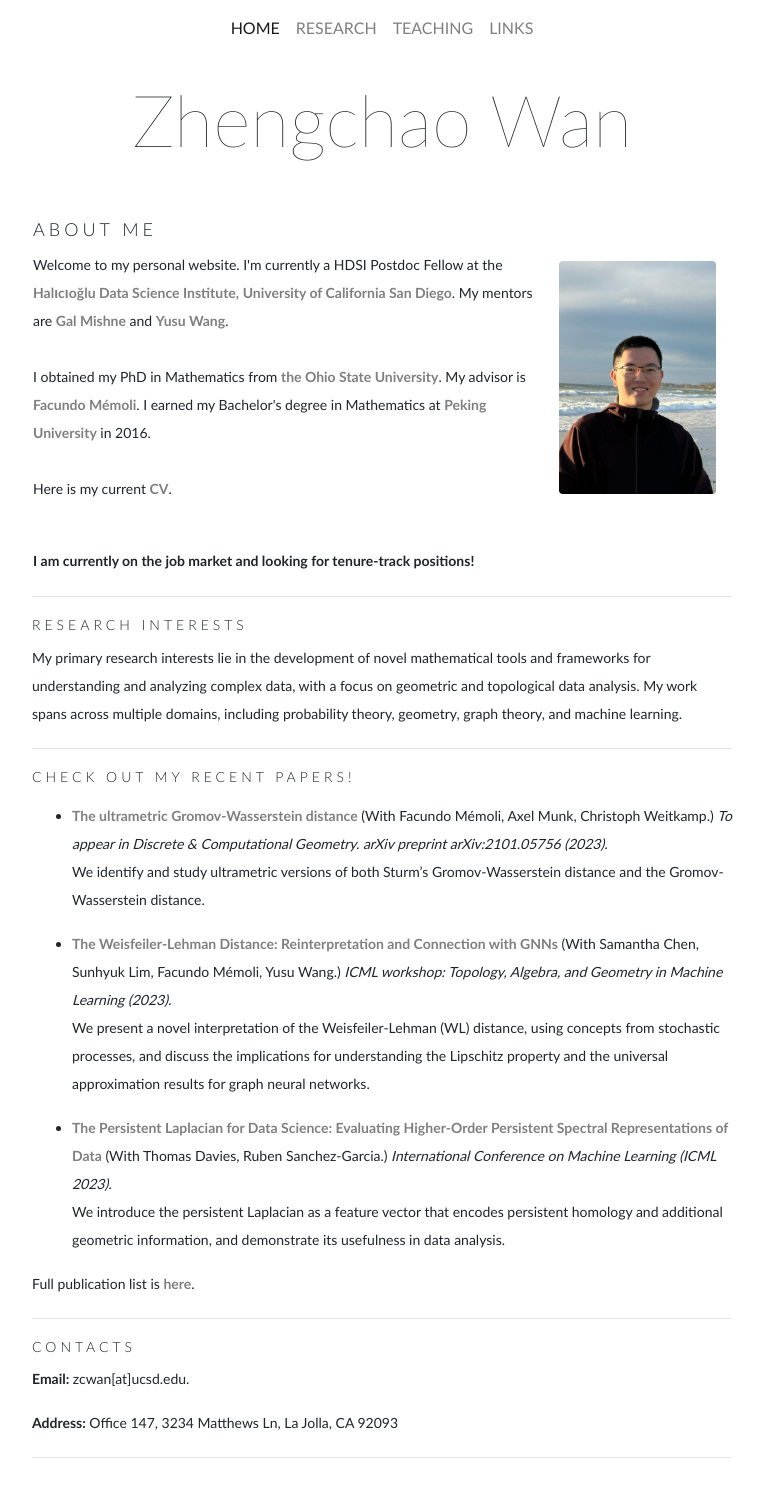
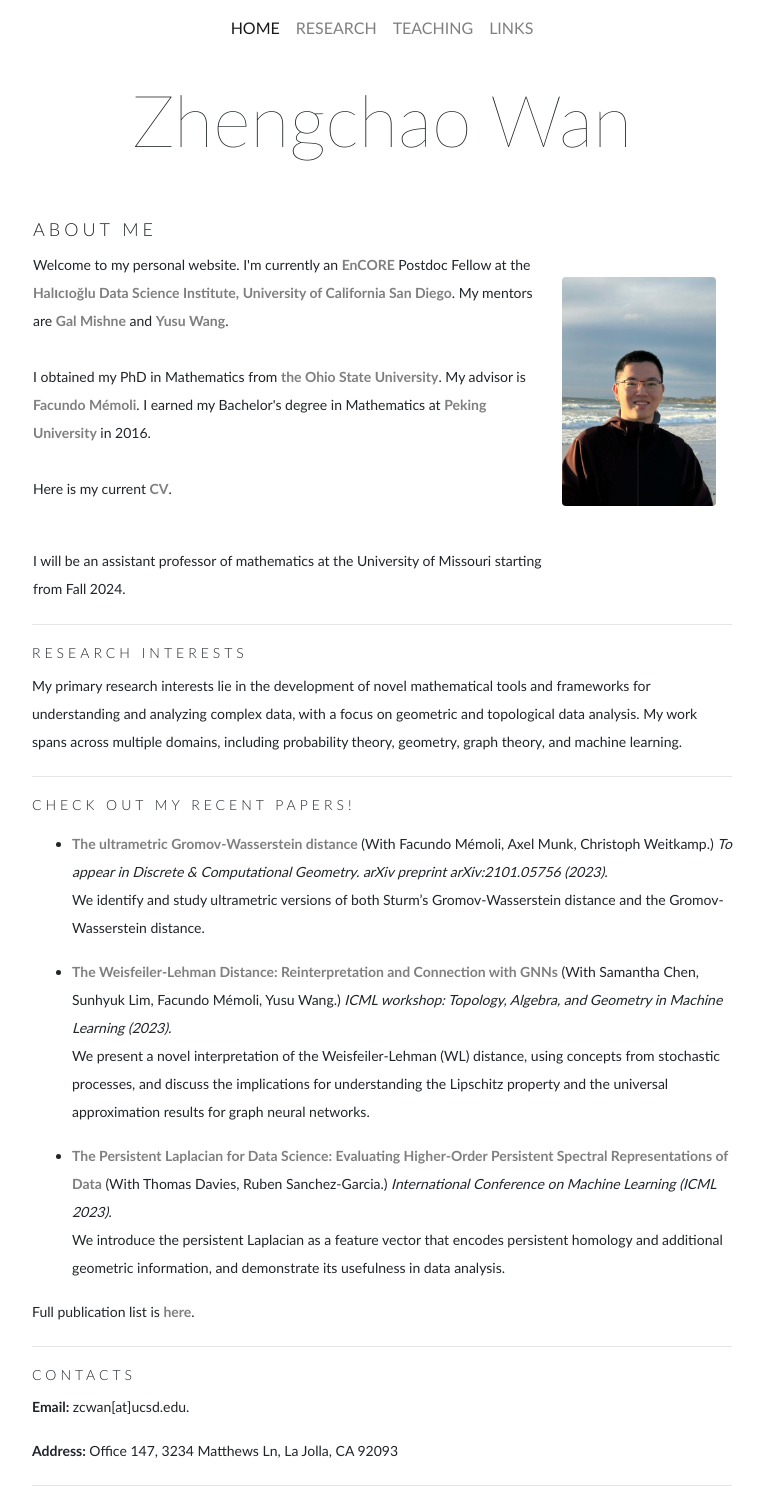
Before and after one commit to ZhengchaoW/ZhengchaoW.github.io, a Jekyll site: the page built from index.html, in a window 1280 px wide. Shown: the whole page, without its empty margins (258-1022 px from the left). Built offline with Jekyll 4.4.1, drawn with Linux system fonts in a browser that asks for light colours; before the commit the page ends 1458 px from its top, so only the background shows below that.

Commit message:
update index

```diff
--- a/index.html
+++ b/index.html
@@ -10,7 +10,7 @@ active: home
               <td>
                   <section>
                     <p><h2>About me</h2>
-                      Welcome to my personal website. I'm currently a HDSI Postdoc Fellow at the <a href="https://datascience.ucsd.edu"> Halιcιoğlu Data Science Institute,</a> <a href="https://www.ucsd.edu"> University of California San Diego</a>. My mentors are <a href="http://mishne.ucsd.edu">Gal Mishne</a> and <a href="http://yusu.belkin-wang.org">Yusu Wang</a>.
+                      Welcome to my personal website. I'm currently an <a href=""https://encore.ucsd.edu"> EnCORE </a> Postdoc Fellow at the <a href="https://datascience.ucsd.edu"> Halιcιoğlu Data Science Institute,</a> <a href="https://www.ucsd.edu"> University of California San Diego</a>. My mentors are <a href="http://mishne.ucsd.edu">Gal Mishne</a> and <a href="http://yusu.belkin-wang.org">Yusu Wang</a>.
                       <br>
                       <br>
                       I obtained my PhD in Mathematics from <a href="https://math.osu.edu">the Ohio State University</a>. My advisor is <a href="http://facundo-memoli.org">Facundo Mémoli</a>. I earned my Bachelor's degree in Mathematics at <a href="https://www.math.pku.edu.cn">Peking University</a> in 2016.
@@ -18,7 +18,7 @@ active: home
                     <br>
                     Here is my current <a href="cv.pdf">CV</a>.</p>
                     <br>
-                    <strong>I am currently on the job market and looking for tenure-track positions!</strong>
+                    I will be an assistant professor of mathematics at the University of Missouri starting from Fall 2024.
 
                   </section>
               </td>
```
Also changed, not shown: 2 other files.
